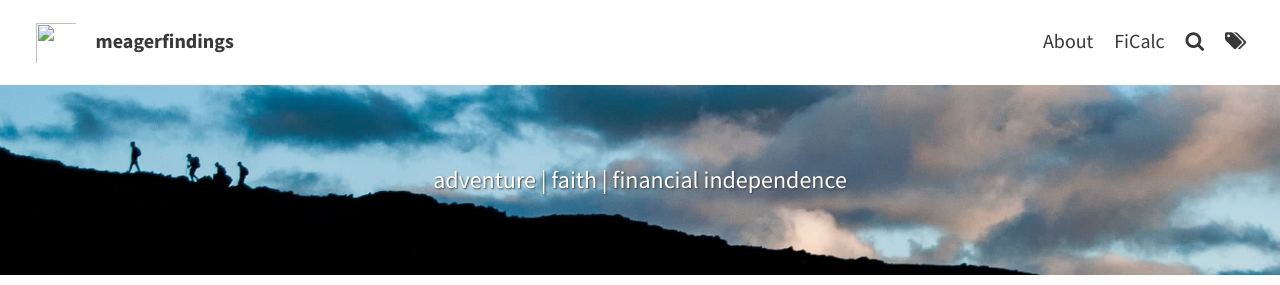
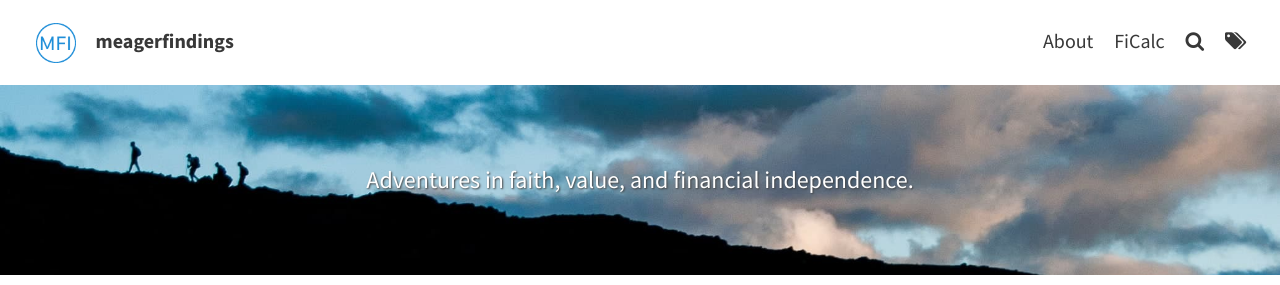
Before and after one commit to meagerfindings/meagerfindings.com, a Jekyll site: the page built from index.html, in a window 1280 px wide. Shown: the top 285 px of the page. Built offline with Jekyll 4.4.1, drawn with Linux system fonts in a browser that asks for light colours; the list of posts is cut into pages by our own code.

Commit message:
added new favicon and new avatar

```diff
--- a/_config.yml
+++ b/_config.yml
@@ -2,20 +2,19 @@
 baseurl: ""
 url: "https://meagerfindings.com"
 title: meagerfindings # site's title
-description: "adventure | faith | financial independence" # used by search engines
-
+description: "Adventures in faith, value, and financial independence." # used by search engines
 
 # THEME-SPECIFIC CONFIGURATION
 theme_settings:
   # Meta
   title: meagerfindings # blog's title
-  avatar: #assets/img/triangle.svg
+  avatar: assets/img/meagerfindings_logo.png
   favicon: assets/favicon.ico
   gravatar: # Email MD5 hash
 
   # Header and footer text
   header_text: > #two or three lines to describe your site
-     <p>adventure | faith | financial independence</p>
+     <p>Adventures in faith, value, and financial independence.</p>
   header_text_feature_image: assets/img/posts/banner-crop.jpg
   footer_text: >
    Powered by <a href="https://jekyllrb.com/">Jekyll</a> with <a href="https://github.com/sylhare/Type-on-Strap">Type on Strap</a>.
@@ -55,13 +54,13 @@
     pinterest:
     pocket: true
     reddit: true
-    linkedin:
+    linkedin: true
     wordpress:
     email: true
 
   # Scripts / Features
   google_analytics: "UA-121362268-1" # Tracking ID, e.g. "UA-000000-01"
-  disqus_shortname: matgreten
+  disqus_shortname: meagerfindings
   katex: true # Enable if using math markup
 
   special_page:
```
Also changed, not shown: assets/favicon-backup.ico (added), assets/favicon.ico, assets/img/meagerfindings_logo.png (added), ficalc/favicon-backup.ico (added), ficalc/favicon.ico.
